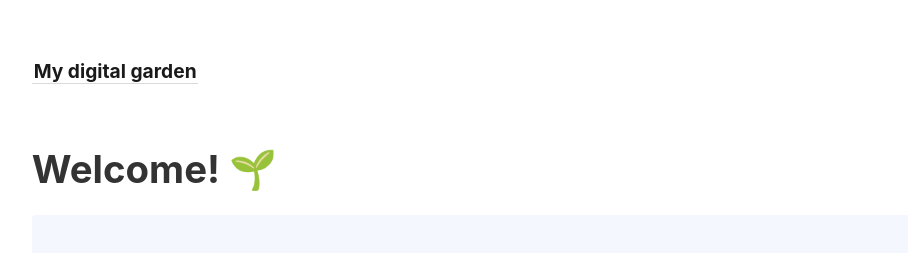
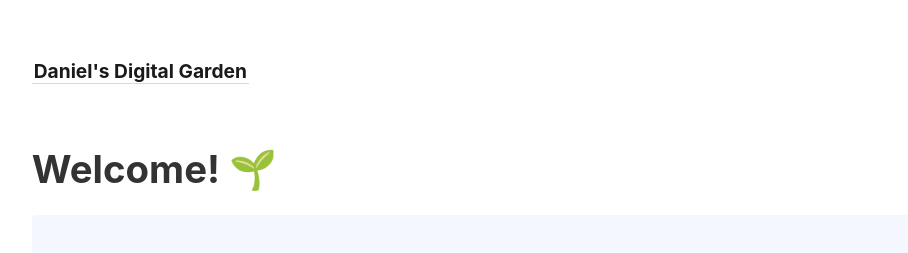
Before and after one commit to dldsantos/my-digital-garden, a Jekyll site: the page built from _pages/index.md, in a window 1280 px wide. Shown: the top 253 px of the page, without its empty margins (45-953 px from the left). Built offline with Jekyll 4.4.1, drawn with Linux system fonts in a browser that asks for light colours.

Commit message:
Update _config.yml

```diff
--- a/_config.yml
+++ b/_config.yml
@@ -1,4 +1,4 @@
-title:               My digital garden
+title:               Daniel's Digital Garden
 include:             ['_pages']
 exclude:             ['_includes/notes_graph.json']
 # You may need to change the base URL depending on your deploy configuration.
```
